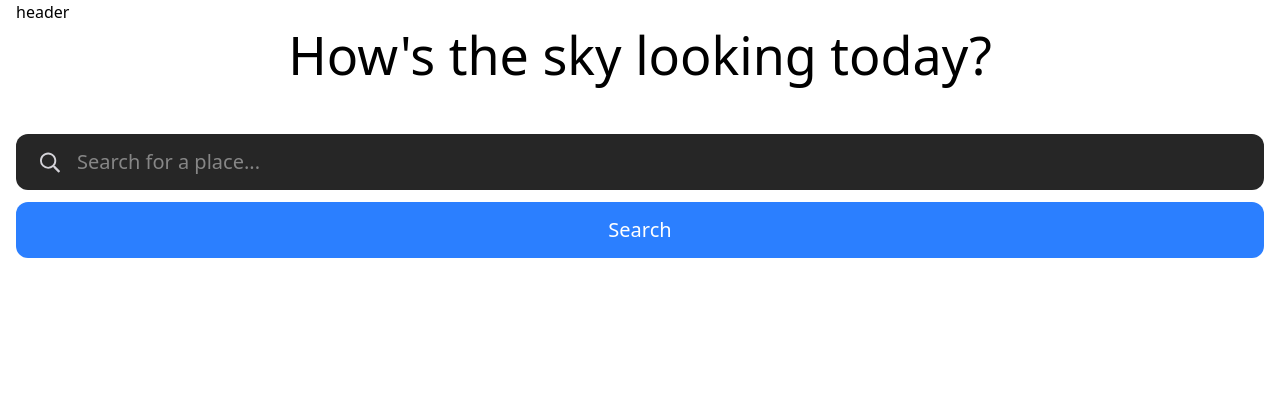
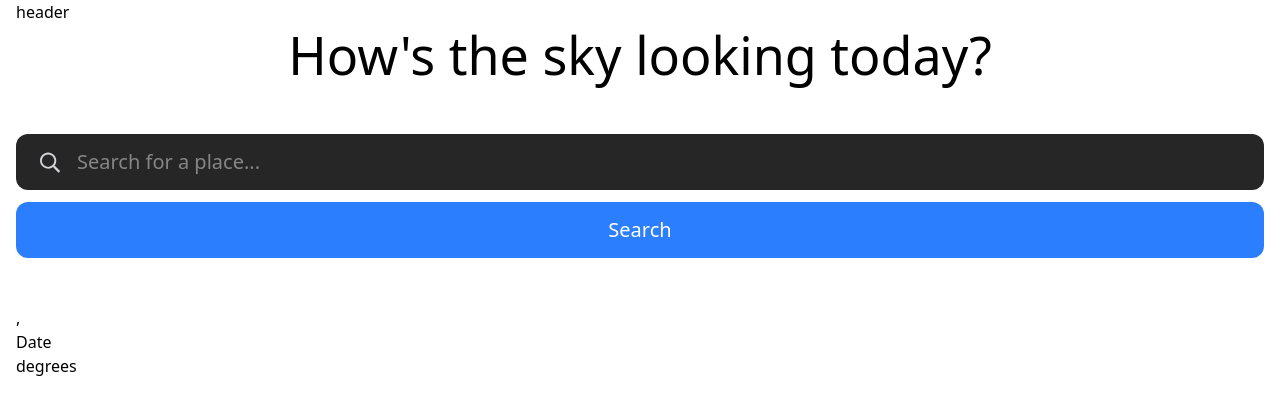
Before and after one commit to conormcfarlane/weather-app, a React (Vite) app: page / in a window 1280 px wide. Shown: the top 414 px of the page. Built offline with nearby package versions, Linux system fonts and the light colour scheme; no server answers.

Commit message:
redone api and started maintemphero comp

```diff
--- a/src/components/Layout.tsx
+++ b/src/components/Layout.tsx
@@ -1,15 +1,19 @@
 import React from 'react'
+import { useState } from 'react'
 import Header from "./Header"
 import Search from './Search'
+import MainTempHero from './MainTempHero'
 export default function Layout() {
+  const [city,setCity] = useState<string>("")
   return (
     <div className='px-4'>
       <Header />
       <main className='flex flex-col gap-12'>
         <h1 className='text-[3.25rem] text-center leading-[120%]'>How's the sky looking today? </h1>
         <section>
-         <Search/>
+         <Search city={city} setCity={setCity}/>
         </section>
+        <MainTempHero city={city}/>
       </main>
     </div>
   )
--- a/src/components/MainTempHero.tsx
+++ b/src/components/MainTempHero.tsx
@@ -0,0 +1,23 @@
+import React from 'react'
+import useWeatherApi from '../hooks/useWeatherApi'
+
+
+// !! to deconstruct props
+type SearchProps = {
+  city: string;
+}
+export default function MainTempHero({city}:SearchProps) {
+    const {data} = useWeatherApi(city)
+  return (
+    <section>
+        <div>
+            <p>{city},{data?.country}</p>
+            <p>Date</p>
+        </div>
+        <div>
+            <img src="" alt="" />
+            <p>degrees</p>
+        </div>
+    </section>
+  )
+}
--- a/src/components/Search.tsx
+++ b/src/components/Search.tsx
@@ -1,35 +1,47 @@
-import { useState } from 'react'
+import React, { useState} from 'react'
 import iconSearch from '/images/icon-search.svg'
 import useWeatherApi from '../hooks/useWeatherApi'
 
-export default function Search() {
 
-  const [input,setInput] = useState<string>("");
-  const [city,setCity] = useState<string>("");
-    const {data,loading,error} = useWeatherApi(city)
-  const handleSearch = (e: React.FormEvent) =>{
+// !! to deconstruct props
+type SearchProps = {
+  city: string;
+  setCity: (city:string) => void
+}
+export default function Search({city,setCity}: SearchProps) {
+  const [input,setInput] = useState<string>("")
+  const handleSearch = (e:React.FormEvent) => {
     e.preventDefault();
-    setCity(input);
+    setCity(input)
   }
-
+  const {data,loading,error} = useWeatherApi(city)
   return (
     <section>
-      <form className='flex flex-col gap-3' onSubmit={handleSearch}>
+      <form className='flex flex-col gap-3' onSubmit={handleSearch} >
         <div className='bg-neutral-800 flex px-6 py-4 gap-4 items-center rounded-xl'>
           <img src={iconSearch} alt="search icon" className='h-fit' />
           <input
             type="text"
             value={input}
-            onChange={(e) => setInput(e.target.value)}
+            onChange={(e:React.ChangeEvent<HTMLInputElement>) => setInput(e.target.value)}
             placeholder='Search for a place...'
             className='text-xl leading-[120%] text-neutral-200 cursor-pointer outline-none'
           />
         </div>
-        <button className='bg-blue-500 text-white text-xl leading-[120%] py-4 rounded-xl'>
+        <button type='submit' className='bg-blue-500 text-white text-xl leading-[120%] py-4 rounded-xl'>
           Search
         </button>
-       {data && <pre>{JSON.stringify(data, null, 2)}</pre>}
+
       </form>
+      {loading && <p>Loading...</p>}
+{error && <p className="text-red-500">{error}</p>}
+{data && (
+  <div>
+    <h2>Weather Data</h2>
+    {data && console.log(data)}
+    <p>{data.current?.temperature_2m}</p>
+  </div>
+)}
     </section>
   )
 }
--- a/src/hooks/useWeatherApi.ts
+++ b/src/hooks/useWeatherApi.ts
@@ -1,39 +1,45 @@
-import { useState,useEffect} from "react";
+import { useState, useEffect } from "react";
 
-function useWeatherApi(query: string){
-    const [data,setData] = useState<any>("")
-    const [loading,setLoading] = useState<boolean>(true);
-    const [error,setError] = useState<string | null >("");
+const useWeatherApi = (query:string) => {
 
+    const [data,setData] = useState<any>(null);
+    const [loading,setLoading] = useState<boolean>(false)
+    const [error,setError] = useState<string | null>(null)
     useEffect(() => {
+        // Stops Api firing on page load
+        if(!query) return;
+        // ELSE
         const fetchWeather = async () => {
-            setLoading(true)
-            setError(null)
-
             try{
-                // fetch geo lat and longititude
-                const geoRes = await fetch(`https://geocoding-api.open-meteo.com/v1/search?name=${encodeURIComponent(query)}`)
-                const geoData = await geoRes.json();
+                setLoading(true)
+                setError(null)
+                // Try fetch Longitude and Latitude Co-ords
+                const geoResonse = await fetch(`https://geocoding-api.open-meteo.com/v1/search?name=${encodeURIComponent(query)}`)
+                const geoData = await geoResonse.json();
                 if(!geoData.results || geoData.results.length === 0){
-                    setError("Location not found")
+                    setError("Cant retrieve location co-ordinates")
                     setLoading(false);
-                    return;
+                    return
                 }
 
-                // 2 get weather using lat and long
-                const {latitude,longitude} = geoData.results[0]
-                const weatherRes = await fetch(`https://api.open-meteo.com/v1/forecast?latitude=${latitude}&longitude=${longitude}&hourly=temperature_2m`)
-                const weatherData = await weatherRes.json();
-                setData(weatherData);
+                // Try use geoData co-oridinates to search for weather
+                const {longitude, latitude, country} = geoData.results[0]
+                const weatherResponse = await fetch(`https://api.open-meteo.com/v1/forecast?latitude=${latitude}&longitude=${longitude}&daily=temperature_2m_max,temperature_2m_min,weather_code&hourly=temperature_2m,weather_code&current=temperature_2m,apparent_temperature,relative_humidity_2m,is_day,precipitation,weather_code,wind_speed_10m&timezone=auto`)
+                const weatherData = await weatherResponse.json();
+                setData({weather: weatherData, country})
             }catch{
-                setError("Failed to retireve weather data")
+                setError("Failed to retrieve weather data")
             }finally{
                 setLoading(false)
             }
         }
-        fetchWeather()
-    },[query]);
-    return {data,loading,error};
+        fetchWeather();
+    },[query])
+    useEffect(() => {
+    console.log(data)
+},[data])
+    return{data,loading,error}
+
 }
 
-export default useWeatherApi;
+export default useWeatherApi
```
